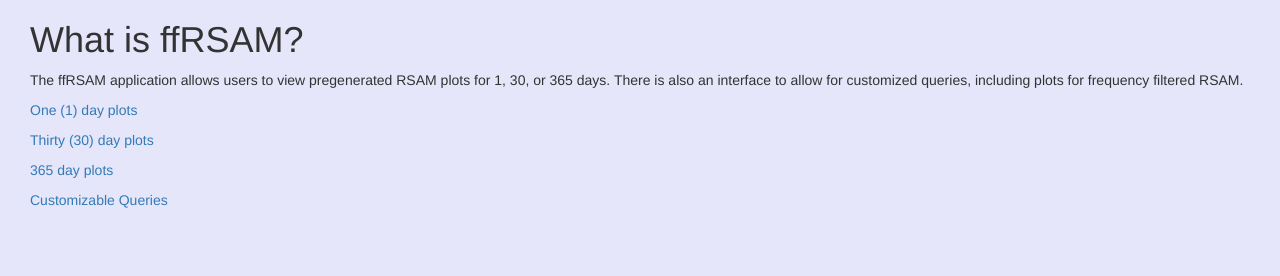
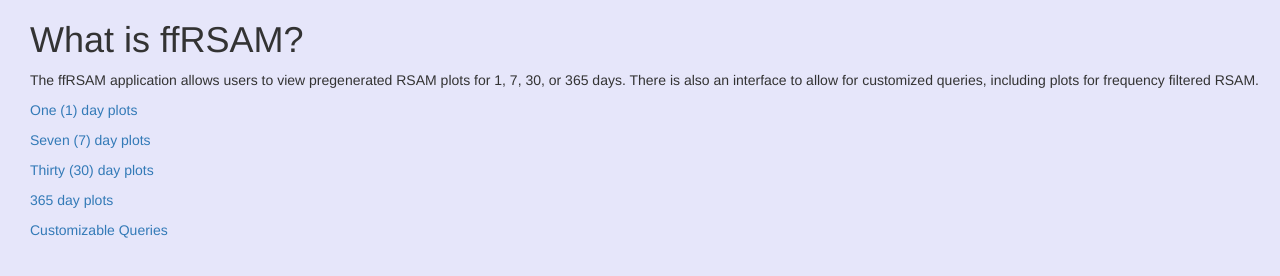
Before and after one commit to dlnorgaard/ffrsam, a plain HTML site: page frontend/index.html in a window 1280 px wide. Drawn offline with nearby package versions, Linux system fonts and the light colour scheme; files that its build step writes are made by us from their sources.

Commit message:
add 7 day plot link to home page

```diff
--- a/frontend/index.html
+++ b/frontend/index.html
@@ -9,10 +9,11 @@
 <body>
 <section>
 <h1>What is ffRSAM?</h1>
-The ffRSAM application allows users to view pregenerated RSAM plots for 1, 30, or 365 days.  There is also an interface to allow for customized queries, including plots for frequency filtered RSAM.
+The ffRSAM application allows users to view pregenerated RSAM plots for 1, 7, 30, or 365 days.  There is also an interface to allow for customized queries, including plots for frequency filtered RSAM.
 <p>
 <p>
 <a href="ffrsam/plots.php?days=1">One (1) day plots</a><p>
+<a href="ffrsam/plots.php?days=7">Seven (7) day plots</a><p>
 <a href="ffrsam/plots.php?days=30">Thirty (30) day plots</a><p>
 <a href="ffrsam/plots.php?days=365">365 day plots</a><p>
 <a href="ffrsam/index.html">Customizable Queries</a><p>
```
